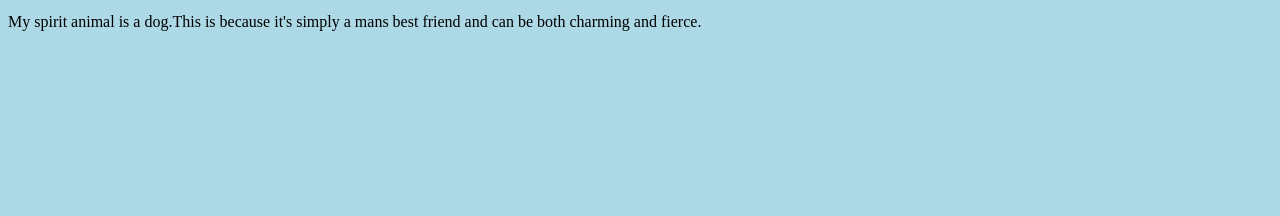
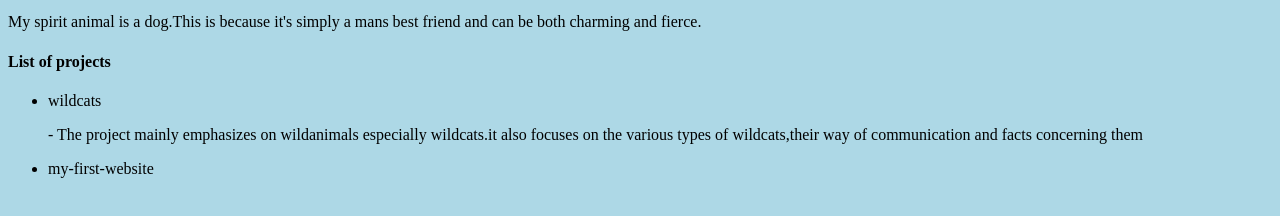
Before and after one commit to dun1-cmmd/my-portfolio, a plain HTML site: page my-portfolio.html in a window 1280 px wide. Shown: the part 80-296 px from the top of the page. Drawn offline with Linux system fonts and the light colour scheme.

Commit message:
this commit will display the list of projects

```diff
--- a/my-portfolio.html
+++ b/my-portfolio.html
@@ -1,8 +1,13 @@
 <!DOCTYPE html>
 <html>
   <head>
-    <title>My first webpage!</title>
+    <title>My Portfolio</title>
     <link href="css/styles.css" rel="stylesheet" type="text/css">
   </head>
     <h3>JACOB OCHIENG</h3>
       <img src="/home/jacob/Documents/my-first-website/images/pet.jpg" alt="A photo of a dog"><p>My spirit animal is a dog.This is because it's simply a mans best friend and can be both charming and fierce.</p>
+    <h4>List of projects</h4>
+      <ul>
+        <li>wildcats</li><p>- The project mainly emphasizes on wildanimals especially wildcats.it also focuses on the various types of wildcats,their way of communication and facts concerning them</p>
+        <li>my-first-website</li>
+      </ul>
```
